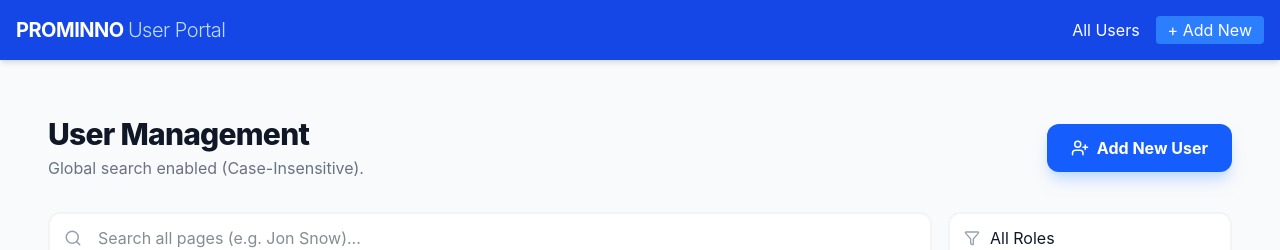
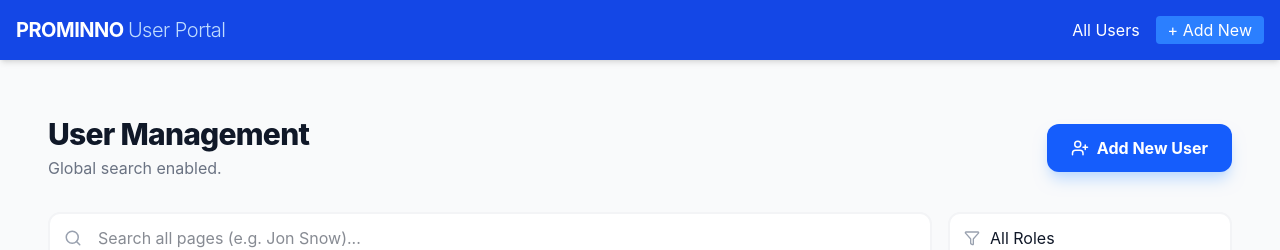
Before and after one commit to sarthakbombale/User-Management-Application, a React (Vite) app: page /users in a window 1280 px wide. Shown: the top 250 px of the page. Built offline with nearby package versions, Linux system fonts and the light colour scheme; no server answers; the HTML template or start-up script is replaced by a standard one.

Commit message:
update user search and persistence logic

```diff
--- a/src/pages/UserList.jsx
+++ b/src/pages/UserList.jsx
@@ -83,7 +83,7 @@
       <div className="flex flex-col md:flex-row justify-between items-start md:items-center gap-4 mb-8">
         <div>
           <h1 className="text-3xl font-extrabold text-gray-900 tracking-tight">User Management</h1>
-          <p className="text-gray-500 mt-1">Global search enabled (Case-Insensitive).</p>
+          <p className="text-gray-500 mt-1">Global search enabled.</p>
         </div>
         <Link to="/users/add" className="flex items-center gap-2 bg-blue-600 hover:bg-blue-700 text-white px-6 py-3 rounded-xl font-bold shadow-lg shadow-blue-200">
           <UserPlus size={18} /> Add New User
```
